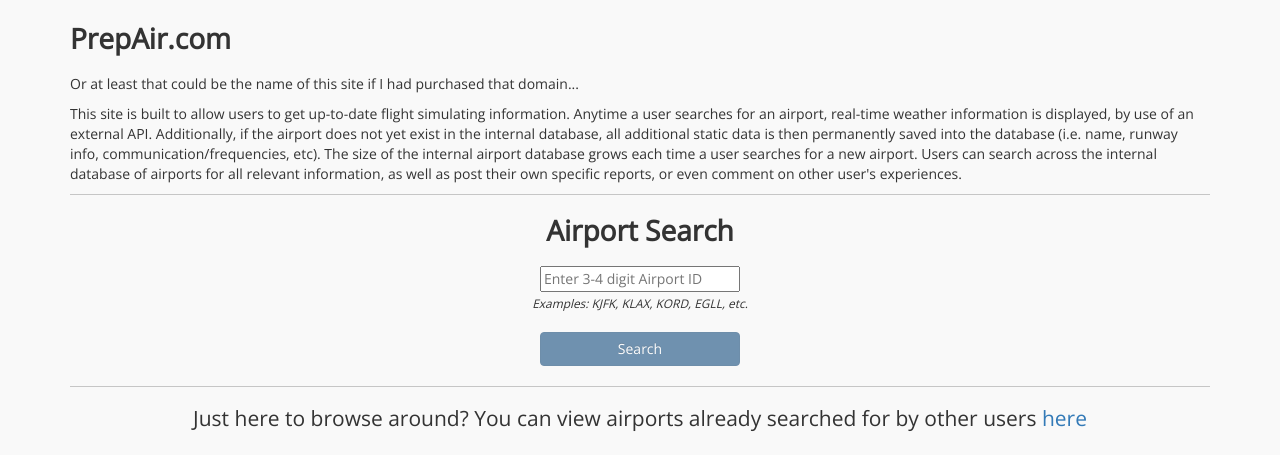
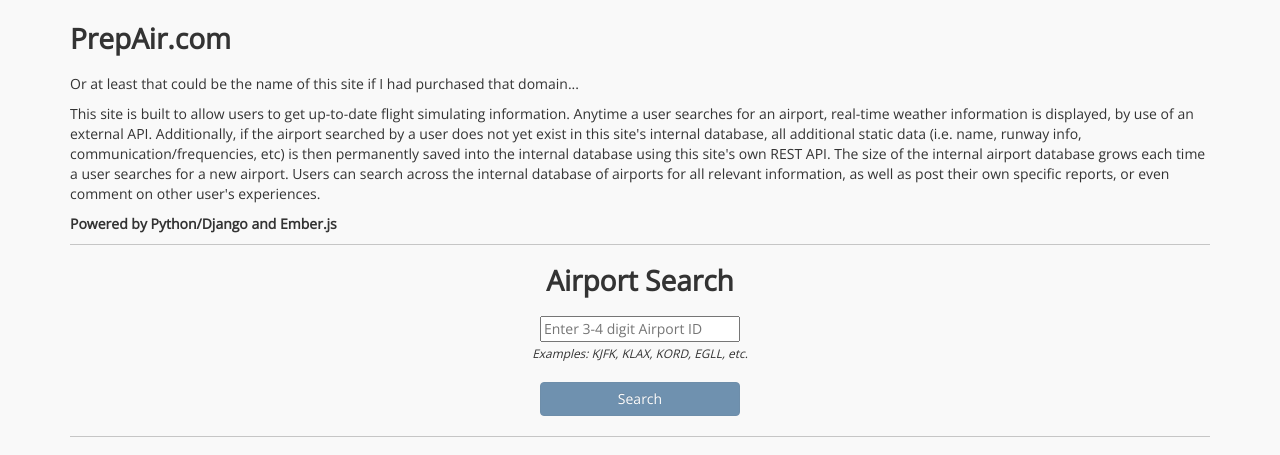
Before and after one commit to bfolks2/django-aviation, a Django app: page / in a window 1280 px wide. Shown: the part 57-512 px from the top of the page. Run offline with Django 3.2, Linux system fonts and the light colour scheme; some libraries are stand-ins or nearby versions.

Commit message:
home page discription update

```diff
--- a/prepair/static/css/master.css
+++ b/prepair/static/css/master.css
@@ -21,6 +21,10 @@ h3 {
 
 h4 {
     font-size: 1.1em !important;
+}
+
+.bold-text {
+    font-weight: bold;
 }
 
 .navbar li a {
--- a/prepair/templates/index.html
+++ b/prepair/templates/index.html
@@ -13,14 +13,17 @@
                 Or at least that could be the name of this site if I had purchased that domain...
             </p>
             <p>
-                This site is built to
-                allow users to get up-to-date flight simulating information.  Anytime a user searches for an airport,
-                real-time weather information is displayed, by use of an external API.  Additionally, if the airport
-                does not yet exist in the internal database, all additional static data is then permanently saved into
-                the database (i.e. name, runway info, communication/frequencies, etc).  The size of the internal airport
+                This site is built to allow users to get up-to-date flight simulating information.  Anytime a user
+                searches for an airport, real-time weather information is displayed, by use of an external API.
+                Additionally, if the airport searched by a user does not yet exist in this site's internal database,
+                all additional static data (i.e. name, runway info, communication/frequencies, etc) is then permanently
+                saved into the internal database using this site's own REST API.  The size of the internal airport
                 database grows each time a user searches for a new airport.  Users can search across the
                 internal database of airports for all relevant information, as well as post their own specific reports,
                 or even comment on other user's experiences.
+            </p>
+            <p class="bold-text">
+                Powered by Python/Django and Ember.js
             </p>
         </div>
         <div class="sub-header text-center">
```
